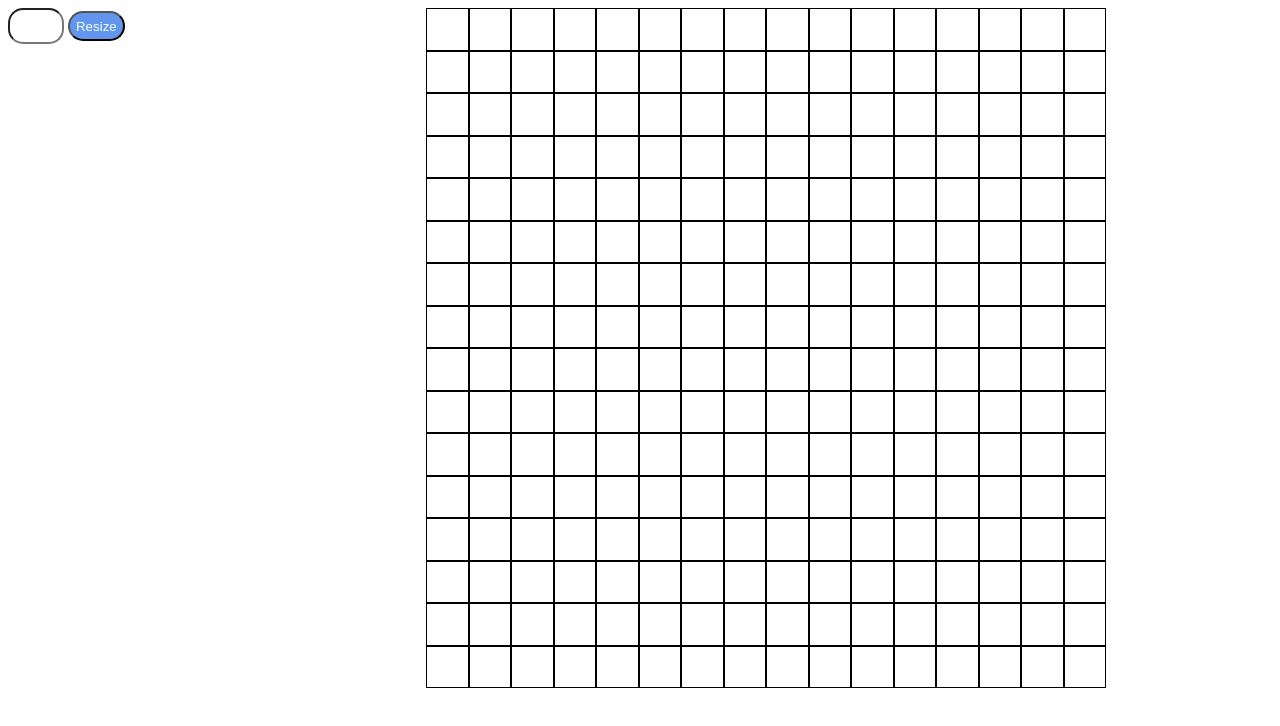
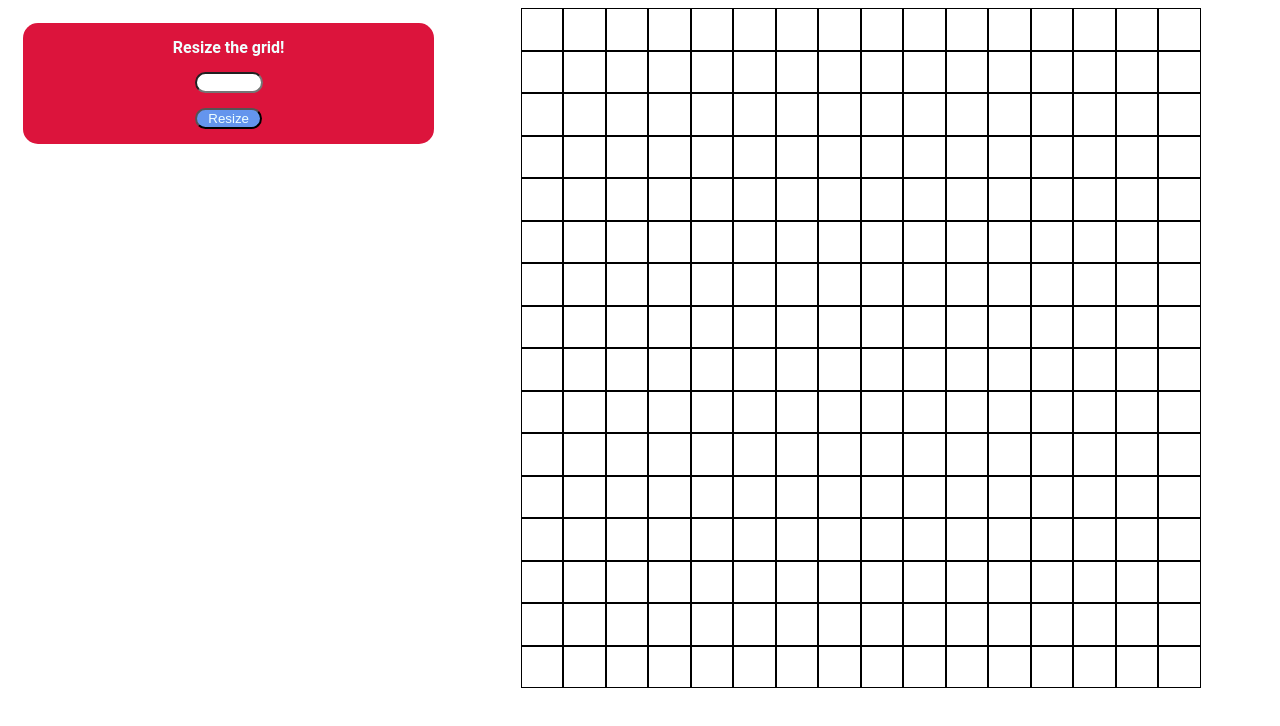
Before and after one commit to jstobni/odin-etch-a-sketch, a plain HTML site: page index.html in a window 1280 px wide. Drawn offline with Linux system fonts and the light colour scheme.

Commit message:
Implemented some styling to navbar.

```diff
--- a/index.html
+++ b/index.html
@@ -10,10 +10,13 @@
 <body>
     <div class="bodycontainer">
         <div class="navbar">
-            <form id="resize">
-                <input id="size" class="input" type="number" min="2" max="50">
-                <button class="btn" type="submit">Resize</button>
-            </form>
+            <div class="formcontainer">
+                <form id="resize">
+                    <p class="formtitle">Resize the grid!</p>
+                    <input id="size" class="input" type="number" min="2" max="50">
+                    <button class="btn" type="submit">Resize</button>
+                </form>
+            </div>
         </div>
         <div class="gridcontainer">
             <div id="grid" class="container"></div>
--- a/styles.css
+++ b/styles.css
@@ -8,10 +8,18 @@
 
 .navbar {
     flex: 1;
+    padding: 15px;
 }
 
 .gridcontainer {
-    flex: 4;
+    flex: 2;
+}
+
+.formtitle {
+    font-weight: 600;
+    color: azure;
+    margin-top: 10px;
+    margin-bottom: 15px;
 }
 
 .container {
@@ -27,9 +35,18 @@
     flex: 1 1 58px;
 }
 
+#resize {
+    display: flex;
+    flex-direction: column;
+    align-items: center;
+}
+
 .input {
     height: 30px;
     border-radius: 15px;
+    flex: 1;
+    width: 60px;
+    margin-bottom: 15px;
 }
 
 .btn {
@@ -37,4 +54,15 @@
     color: azure;
     height: 30px;
     border-radius: 15px;
+    flex: 1;
+    width: 67.2px;
+    margin-bottom: 10px;
 }
+
+.formcontainer {
+    margin: auto;
+    background-color: crimson;
+    padding: 5px;
+    text-align: center;
+    border-radius: 15px;
+}
```
